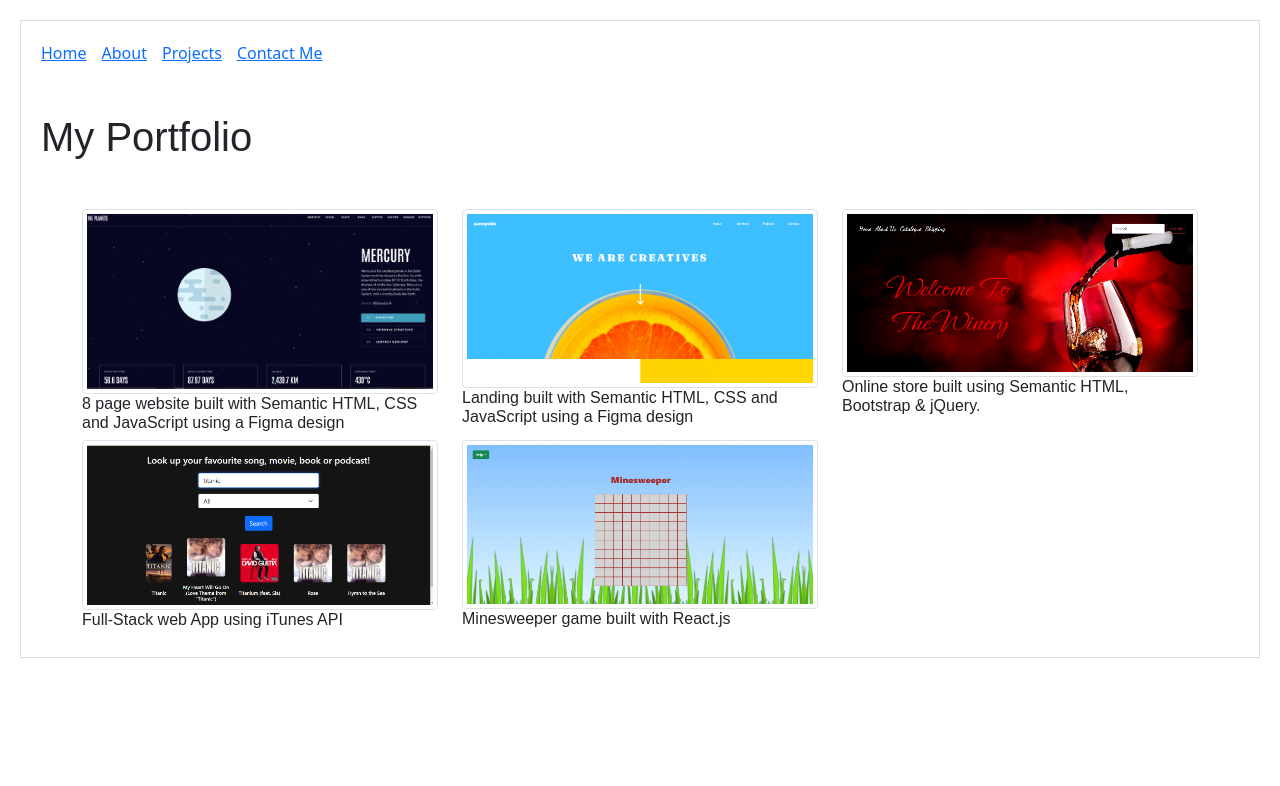
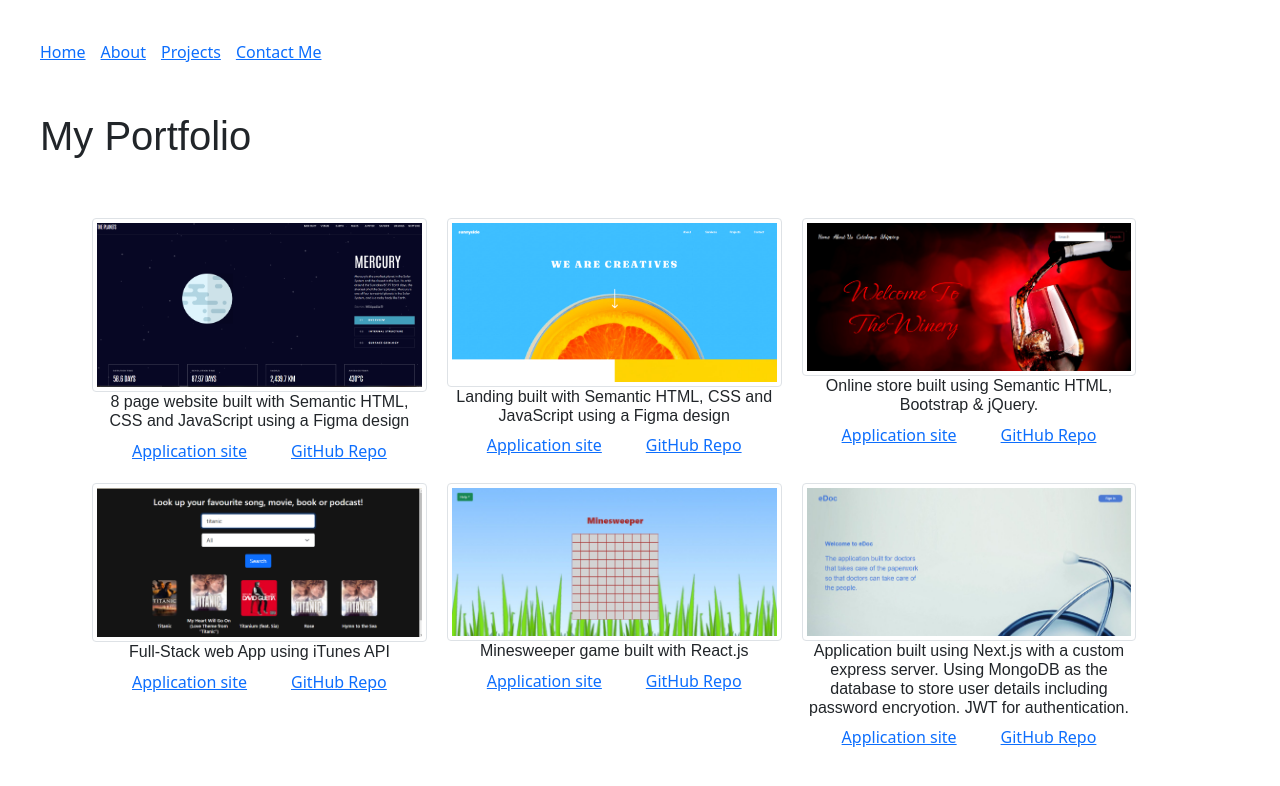
Before and after one commit to Gershwen/my-next-app, a Next.js app: page /projects in a window 1280 px wide. Shown: the top 786 px of the page. Built offline with nearby package versions, Linux system fonts and the light colour scheme.

Commit message:
made some style changes

```diff
--- a/components/MyLayout.js
+++ b/components/MyLayout.js
@@ -7,7 +7,7 @@ import Header from "./Header";
 const layoutStyle = {
   margin: 20,
   padding: 20,
-  border: "1px solid #DDD",
+  // border: "1px solid #DDD",
 };
 
 //the layout component is what we will wrap all pages in to pass the same styles to all pages.
@@ -15,6 +15,7 @@ const Layout = (props) => {
   return (
     <div>
       <Head>
+        <title>Gershwen's Portfolio</title>
         <link
           rel="stylesheet"
           href="https://cdn.jsdelivr.net/npm/bootstrap@5.1.3/dist/css/bootstrap.min.css"
@@ -53,6 +54,22 @@ const Layout = (props) => {
             font-weight: 400;
             font-size: 1em;
           }
+          .project-container {
+            width: 30%;
+            margin: 10px;
+            text-align: center;
+          }
+          .container {
+            width: 100%;
+            display: flex;
+            flex-wrap: wrap;
+          }
+          .links {
+            width: 100%;
+            display: flex;
+            justify-content: space-between;
+            padding: 0 2.5em 0 2.5em;
+          }
         `}
       </style>
     </div>
--- /dev/null
+++ b/data.json
@@ -0,0 +1,50 @@
+[
+  {
+    "id": 1,
+    "githubrepo": "https://github.com/Gershwen/planets-fact-site-project",
+    "appUri": "https://gershwen.github.io/planets-fact-site-project/",
+    "imgsrc": "../../PlanetsSite.png",
+    "alt": "thumbnail of planets site",
+    "description": "8 page website built with Semantic HTML, CSS and JavaScript using a Figma design"
+  },
+  {
+    "id": 2,
+    "githubrepo": "https://github.com/Gershwen/sunnyside-landing-page-project",
+    "appUri": "https://gershwen.github.io/sunnyside-landing-page-project/",
+    "imgsrc": "../../SunnySideLandingPage.png",
+    "alt": "thumbnail of sunnyside site",
+    "description": "Landing built with Semantic HTML, CSS and JavaScript using a Figma design"
+  },
+  {
+    "id": 3,
+    "githubrepo": "https://github.com/Gershwen/Capstone_project_2",
+    "appUri": "https://gershwen.github.io/Capstone_project_2/",
+    "imgsrc": "../../OnlineStore.png",
+    "alt": "thumbnail of online store",
+    "description": "Online store built using Semantic HTML, Bootstrap & jQuery."
+  },
+  {
+    "id": 4,
+    "githubrepo": "https://github.com/Gershwen/Full_Stack_iTunes_Search_App/tree/main/backend",
+    "appUri": "https://itunessearch-app.herokuapp.com/",
+    "imgsrc": "../../FullStackiTunesApp.png",
+    "alt": "thumbnail of iTunes App",
+    "description": "Full-Stack web App using iTunes API"
+  },
+  {
+    "id": 5,
+    "githubrepo": "https://github.com/Gershwen/Minesweeper-Game",
+    "appUri": "",
+    "imgsrc": "../../MinesweeperGame.png",
+    "alt": "thumbnail of Minesweeper game",
+    "description": "Minesweeper game built with React.js"
+  },
+  {
+    "id": 6,
+    "githubrepo": "https://github.com/Gershwen/edoc2",
+    "appUri": "https://edoc2.herokuapp.com/",
+    "imgsrc": "../../eDoc.png",
+    "alt": "thumbnail of eDoc app",
+    "description": "Application built using Next.js with a custom express server. Using MongoDB as the database to store user details including password encryotion. JWT for authentication."
+  }
+]
--- a/pages/projects.js
+++ b/pages/projects.js
@@ -1,58 +1,31 @@
 //the Layout component gets imported and used to wrap around the page's content
 import Layout from "../components/MyLayout";
 import Link from "next/link";
-//Container, Row, Col, Image gets imported from React-Bootstrap. These styles/containers are used to wrap the content of the page
-import Container from "react-bootstrap/Container";
-import Row from "react-bootstrap/Row";
-import Col from "react-bootstrap/Col";
 import Image from "react-bootstrap/Image";
+import data from "../data.json";
 
 const Projects = () => {
   return (
     <Layout>
       <h1>My Portfolio</h1>
-      <Container>
-        <Row>
-          <Col xs={6} md={4}>
-            <Link href="https://gershwen.github.io/planets-fact-site-project/" passHref>
-              <Image src="../../PlanetsSite.png" thumbnail alt="thumbnail of planets site" />
-            </Link>
-            <h3>
-              8 page website built with Semantic HTML, CSS and JavaScript using
-              a Figma design
-            </h3>
-          </Col>
-          <Col xs={6} md={4}>
-            <Link href="https://gershwen.github.io/sunnyside-landing-page-project/" passHref>
-              <Image src="../../SunnySideLandingPage.png" thumbnail alt="thumbnail of sunnyside site" />
-            </Link>
-            <h3>
-              Landing built with Semantic HTML, CSS and JavaScript using a Figma
-              design
-            </h3>
-          </Col>
-          <Col xs={6} md={4}>
-            <Link href="https://github.com/Gershwen/Capstone_project_2" passHref>
-              <Image src="../../OnlineStore.png" thumbnail alt="thumbnail of online store" />
-            </Link>
-            <h3>Online store built using Semantic HTML, Bootstrap & jQuery.</h3>
-          </Col>
-        </Row>
-        <Row>
-          <Col xs={6} md={4}>
-            <Link href="https://github.com/Gershwen/Full_Stack_iTunes_Search_App/tree/main/backend" passHref>
-              <Image src="../../FullStackiTunesApp.png" thumbnail alt="thumbnail of iTunes App" />
-            </Link>
-            <h3>Full-Stack web App using iTunes API</h3>
-          </Col>
-          <Col xs={6} md={4}>
-            <Link href="https://github.com/Gershwen/Minesweeper-Game" passHref>
-              <Image src="../../MinesweeperGame.png" thumbnail alt="thumbnail of Minesweeper game" />
-            </Link>
-            <h3>Minesweeper game built with React.js</h3>
-          </Col>
-        </Row>
-      </Container>
+      <div className="container">
+        {data.map((project) => {
+          return (
+            <div className="project-container">
+              <Image src={project.imgsrc} thumbnail alt={project.alt} />
+              <h3>{project.description}</h3>
+              <div className="links">
+                <Link href={project.appUri} passHref>
+                  <a>Application site</a>
+                </Link>
+                <Link href={project.githubrepo} passHref>
+                  <a>GitHub Repo</a>
+                </Link>
+              </div>
+            </div>
+          );
+        })}
+      </div>
     </Layout>
   );
 };
```
Also changed, not shown: pages/index.js (+8 -7 lines), public/eDoc.png (added).
